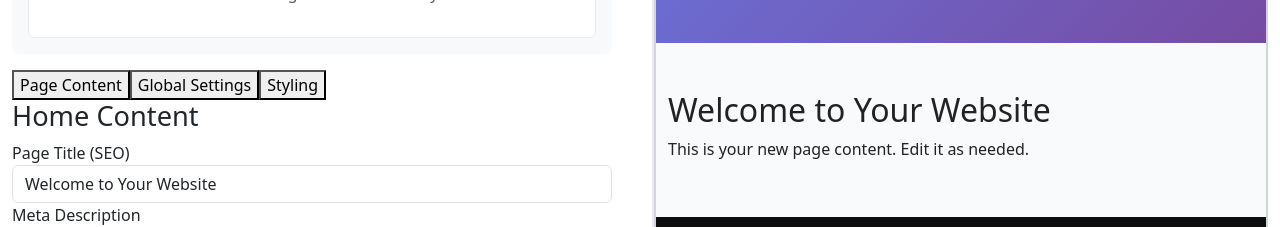
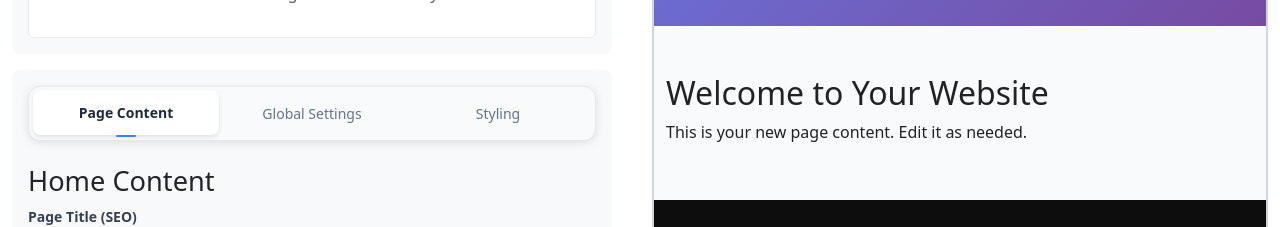
Before and after one commit to Petkov-Petko/one-page-builder, a React (Vite) app: page / in a window 1280 px wide. Shown: the part 552-779 px from the top of the page. Built offline with nearby package versions, Linux system fonts and the light colour scheme.

Commit message:
refactor: Update styles and structure in BuilderForm and Preview components

```diff
--- a/src/App.css
+++ b/src/App.css
@@ -25,7 +25,7 @@
 .preview-container {
     height: 100vh;
     overflow-y: auto;
-    border-left: 2px solid #e9ecef;
+    /* border-left: 2px solid #e9ecef; */
 }
 
 .preview-header {
--- a/src/App.jsx
+++ b/src/App.jsx
@@ -5,7 +5,6 @@ import Preview from './components/Preview/Preview'
 import PageManager from './components/PageManager/PageManager'
 import NavigationBuilder from './components/NavigationBuilder/NavigationBuilder'
 import { useState, useEffect } from 'react'
-import Footer from './components/Footer/Footer'
 
 function App() {
   // Initialize with a default home page
@@ -99,7 +98,6 @@ function App() {
           </div>
         </div>
       </div>
-      <Footer/>
     </>
   )
 }
--- a/src/components/BuilderForm/BuilderForm.css
+++ b/src/components/BuilderForm/BuilderForm.css
@@ -9,7 +9,7 @@
     border: 1.5px solid #e0e7ff;
     margin: 32px auto 0 auto;
     transition: box-shadow 0.2s, border-color 0.2s;
-    max-height: 123vh;
+    /* max-height: 123vh; */
     overflow-y: auto;
     scrollbar-width: thin;
     scrollbar-color: #7a7bb5 #e0e7ff;
@@ -90,3 +90,180 @@
     text-shadow: 0 8px 32px #0ea5e988, 0 2px 0 #222;
     letter-spacing: 3px;
 }
+
+.form-tabs {
+    display: flex;
+    background: #f8fafc;
+    border-radius: 12px;
+    padding: 4px;
+    margin-bottom: 24px;
+    box-shadow: 0 2px 8px rgba(0, 0, 0, 0.1);
+    border: 1px solid #e2e8f0;
+}
+
+.tab-btn {
+    flex: 1;
+    padding: 12px 20px;
+    border: none;
+    background: transparent;
+    color: #64748b;
+    font-weight: 500;
+    font-size: 14px;
+    border-radius: 8px;
+    cursor: pointer;
+    transition: all 0.2s ease;
+    position: relative;
+    white-space: nowrap;
+}
+
+.tab-btn:hover {
+    color: #475569;
+    background: rgba(255, 255, 255, 0.6);
+}
+
+.tab-btn.active {
+    background: #ffffff;
+    color: #1e293b;
+    font-weight: 600;
+    box-shadow: 0 2px 4px rgba(0, 0, 0, 0.1);
+    transform: translateY(-1px);
+}
+
+.tab-btn.active::after {
+    content: '';
+    position: absolute;
+    bottom: -2px;
+    left: 50%;
+    transform: translateX(-50%);
+    width: 20px;
+    height: 2px;
+    background: #3b82f6;
+    border-radius: 1px;
+}
+
+.tab-btn:focus {
+    outline: none;
+    box-shadow: 0 0 0 3px rgba(59, 130, 246, 0.1);
+}
+
+.tab-btn:active {
+    transform: translateY(0);
+}
+
+/* Mobile responsive */
+@media (max-width: 768px) {
+    .form-tabs {
+        flex-direction: column;
+        gap: 2px;
+    }
+
+    .tab-btn {
+        border-radius: 6px;
+        text-align: left;
+        padding: 14px 16px;
+    }
+
+    .tab-btn.active::after {
+        display: none;
+    }
+
+    .tab-btn.active {
+        transform: none;
+    }
+}
+
+.form-group {
+    margin-bottom: 0.5rem;
+}
+
+.form-group label {
+    display: block;
+    margin-bottom: 0.5rem;
+    font-weight: 600;
+    color: #374151;
+    font-size: 14px;
+}
+
+.form-control[type="color"] {
+    /* width: 100%; */
+    height: 40px;
+    padding: 4px;
+    border: 2px solid #e5e7eb;
+    border-radius: 8px;
+    background: #ffffff;
+    cursor: pointer;
+    transition: all 0.2s ease;
+}
+
+.form-control[type="color"]:hover {
+    border-color: #3b82f6;
+    box-shadow: 0 0 0 3px rgba(59, 130, 246, 0.1);
+}
+
+.form-control[type="color"]:focus {
+    outline: none;
+    border-color: #3b82f6;
+    box-shadow: 0 0 0 3px rgba(59, 130, 246, 0.2);
+}
+
+/* Custom color picker styling */
+.color-input-group {
+    display: flex;
+    align-items: center;
+    gap: 12px;
+    padding: 12px;
+    border: 2px solid #e5e7eb;
+    border-radius: 8px;
+    background: #ffffff;
+    transition: border-color 0.2s ease;
+}
+
+.color-input-group:hover {
+    border-color: #3b82f6;
+}
+
+.color-input-group:focus-within {
+    border-color: #3b82f6;
+    box-shadow: 0 0 0 3px rgba(59, 130, 246, 0.1);
+}
+
+.color-preview {
+    width: 32px;
+    height: 32px;
+    border-radius: 6px;
+    border: 2px solid #e5e7eb;
+    cursor: pointer;
+    flex-shrink: 0;
+}
+
+.color-value {
+    font-family: 'Courier New', monospace;
+    font-size: 14px;
+    color: #6b7280;
+    background: #f9fafb;
+    padding: 4px 8px;
+    border-radius: 4px;
+    border: 1px solid #e5e7eb;
+    min-width: 80px;
+    text-align: center;
+}
+
+.color-input-hidden {
+    position: absolute;
+    opacity: 0;
+    pointer-events: none;
+}
+
+.colors {
+    display: flex;
+    flex-wrap: wrap;
+    column-gap: 15px;
+    margin-top: 15px;
+}
+
+.builder-form {
+    background: #f8f9fa;
+    border-radius: 8px;
+    padding: 1rem;
+    margin-bottom: 1rem;
+}
--- a/src/components/BuilderForm/BuilderForm.jsx
+++ b/src/components/BuilderForm/BuilderForm.jsx
@@ -257,7 +257,8 @@ function BuilderForm({ formData, setFormData, globalSettings, setGlobalSettings,
               <option value="Verdana">Verdana</option>
             </select>
           </div>
-
+          <div className="colors">
+          <h4 className='d-block w-100'>Colors:</h4>
           <div className="form-group">
             <label>Body Background Color</label>
             <input
@@ -279,7 +280,7 @@ function BuilderForm({ formData, setFormData, globalSettings, setGlobalSettings,
           </div>
 
           <div className="form-group">
-            <label>Heading Color</label>
+            <label>Heading Color(h2)</label>
             <input
               type="color"
               className="form-control"
@@ -337,6 +338,7 @@ function BuilderForm({ formData, setFormData, globalSettings, setGlobalSettings,
               onChange={(e) => handleGlobalChange('footerBgColor', e.target.value)}
             />
           </div>
+          </div>
         </div>
       )}
     </div>
--- a/src/components/Preview/Preview.css
+++ b/src/components/Preview/Preview.css
@@ -7,7 +7,7 @@
     border: 2px solid #d1d5db;
     border-radius: 11px;
     box-shadow: 0 4px 24px 0 rgba(0, 0, 0, 0.08);
-    margin: 32px auto;
+    margin: 15px auto;
     max-width: 1200px;
     transition: box-shadow 0.2s;
 }
```
